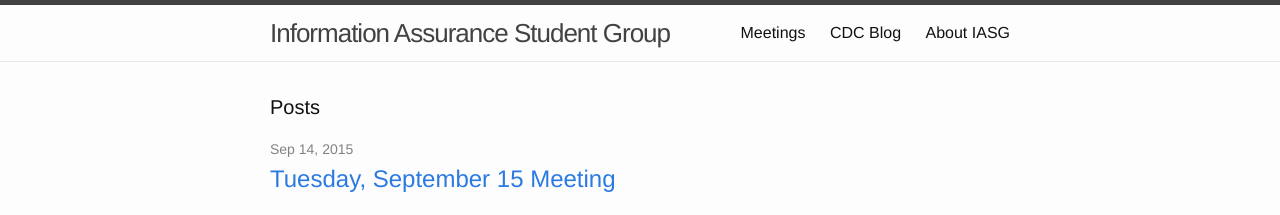
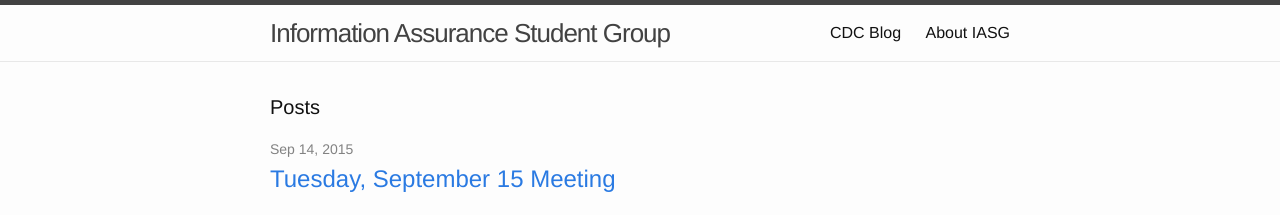
Before and after one commit to IASG/iasg.github.io, a Jekyll site: the page built from index.html, in a window 1280 px wide. Shown: the top 215 px of the page. Built offline with Jekyll 4.4.1, drawn with Linux system fonts in a browser that asks for light colours.

Commit message:
Update header.html

```diff
--- a/_includes/header.html
+++ b/_includes/header.html
@@ -14,7 +14,6 @@
       </a>
 
       <div class="trigger">
-        <a class="page-link" href="{{ page.url | prepend: site.baseurl }}/meetings.html">Meetings</a>
         <a class="page-link" href="http://cdc.iseage.org/">CDC Blog</a>
         {% for page in site.pages %}
           {% if page.title %}
```
